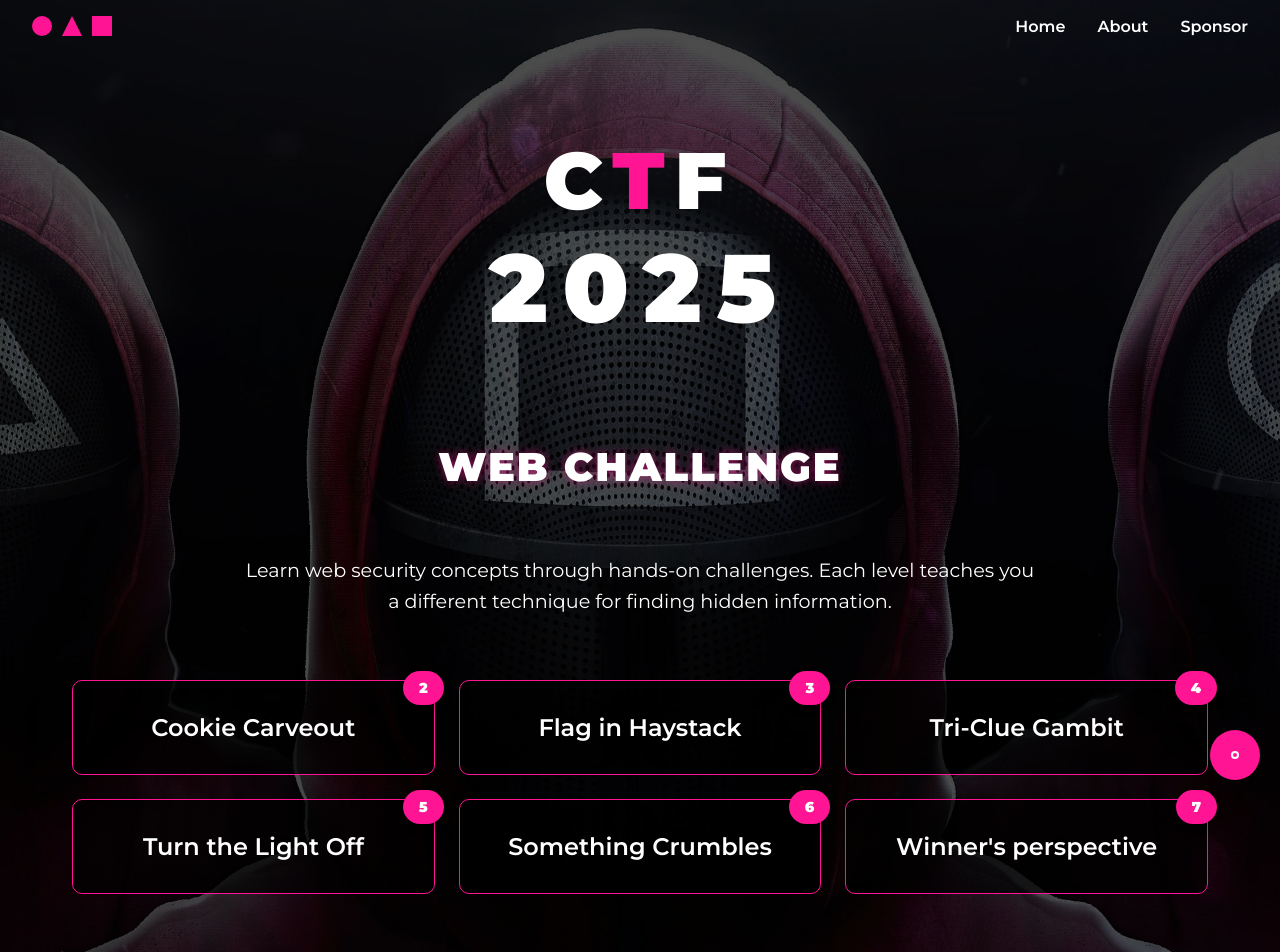
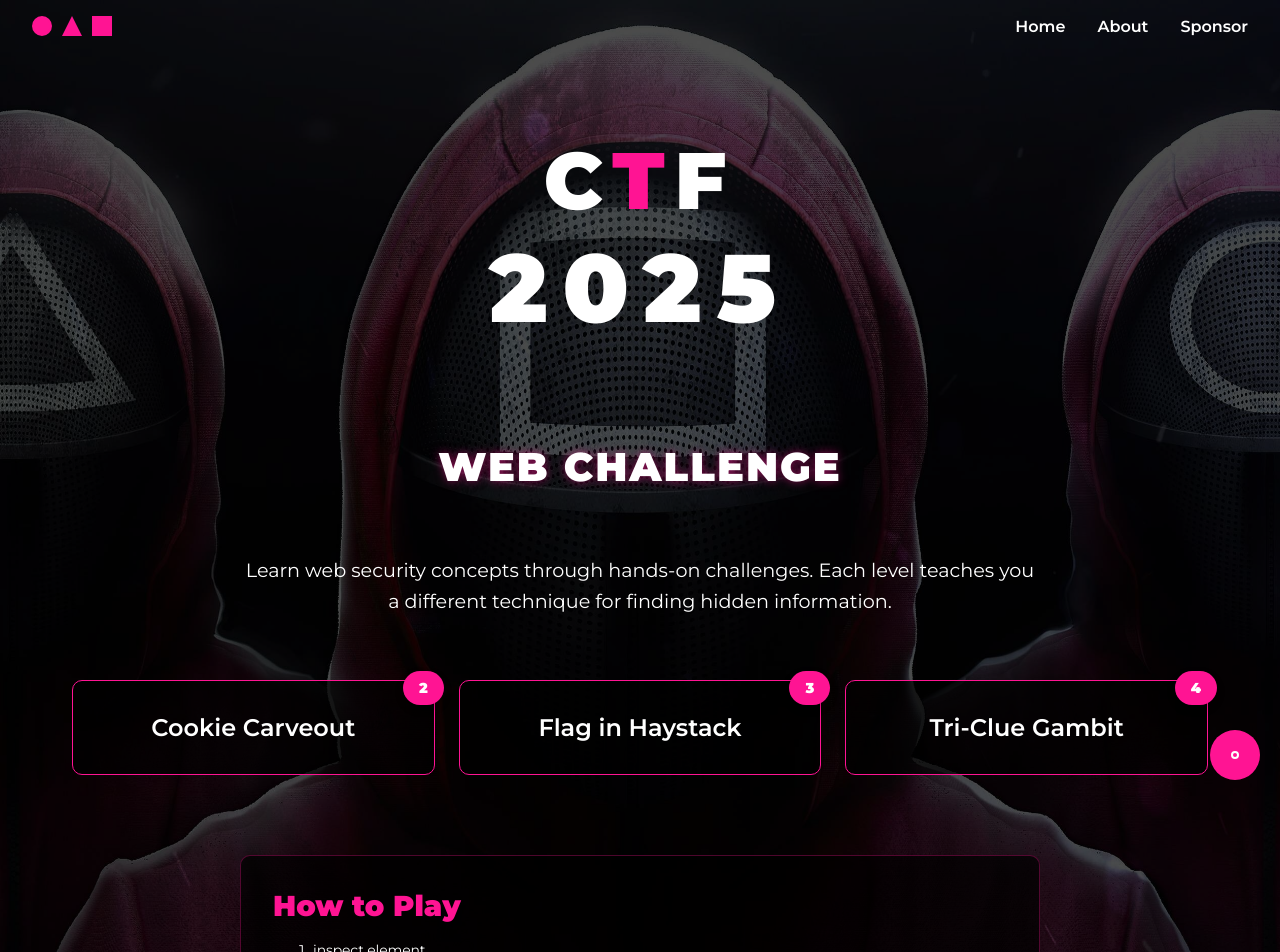
Before and after one commit to corny775/ctfweb, a Next.js app: page /home in a window 1280 px wide. Shown: the top 952 px of the page. Built offline with nearby package versions, Linux system fonts and the light colour scheme.

Commit message:
double pts

```diff
--- a/src/pages/home.js
+++ b/src/pages/home.js
@@ -45,21 +45,6 @@ export default function Home() {
       id: "4",
       title: "Tri-Clue Gambit",
       description: "Find messages hidden in developer console"
-    },
-    {
-      id: "5",
-      title: "Turn the Light Off",
-      description: "Hunt for data in browser's local storage"
-    },
-    {
-      id: "6",
-      title: "Something Crumbles",
-      description: "Intercept network requests for hidden information"
-    },
-    {
-      id: "7",
-      title: "Winner's perspective",
-      description: "Decode an encoded message to find the flag"
     },
   ];
 
--- a/src/pages/level/geogussr.js
+++ b/src/pages/level/geogussr.js
@@ -136,7 +136,7 @@ export default function SquidGeoGuessr() {
 
     if (nextRoundNumber > gameState.totalRounds) {
       // Win condition: score more than half the possible points
-      const isWinner = gameState.score > 12500;
+      const isWinner = gameState.score > 22500;
 
       setGameState({
         ...gameState,
```
